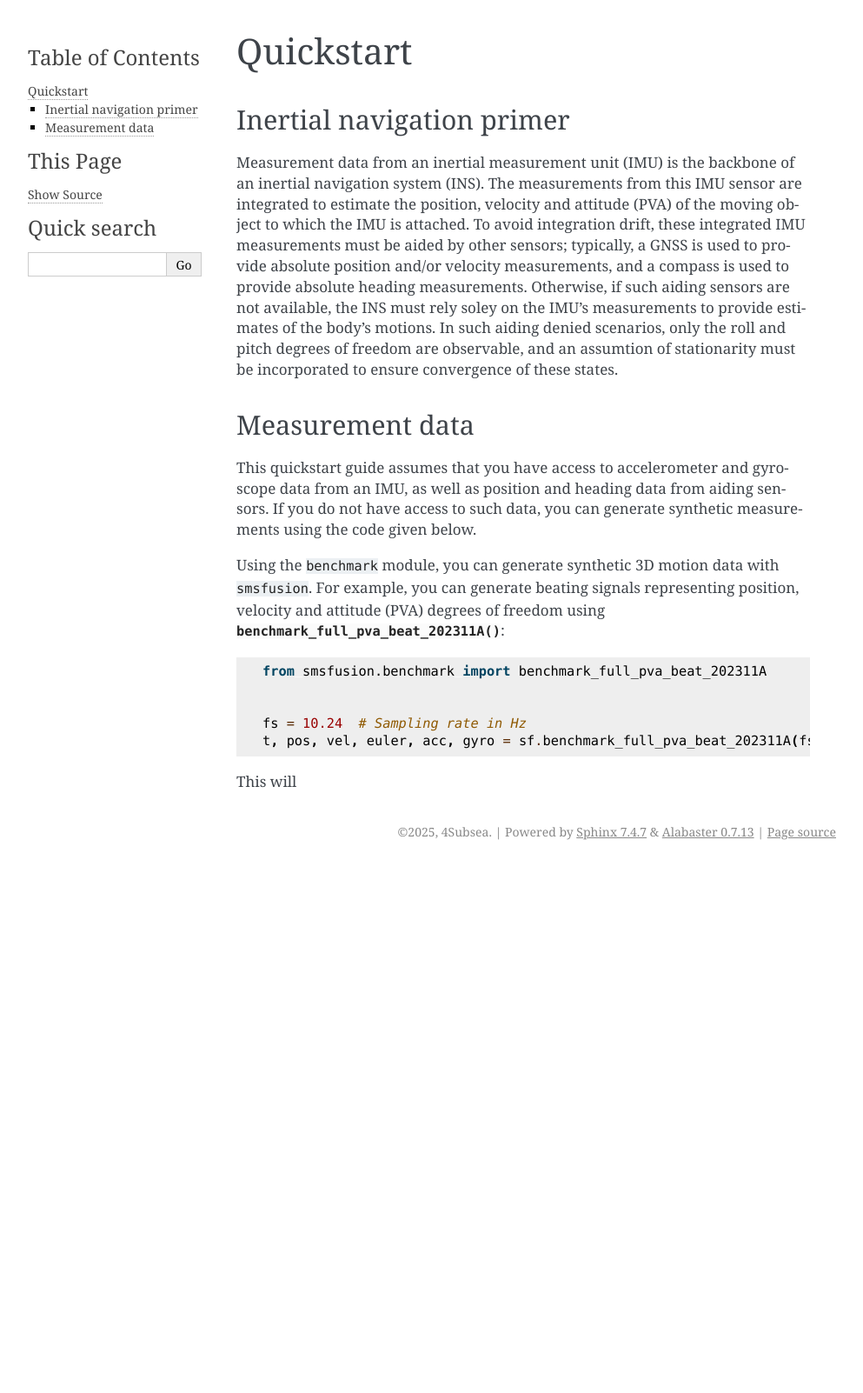
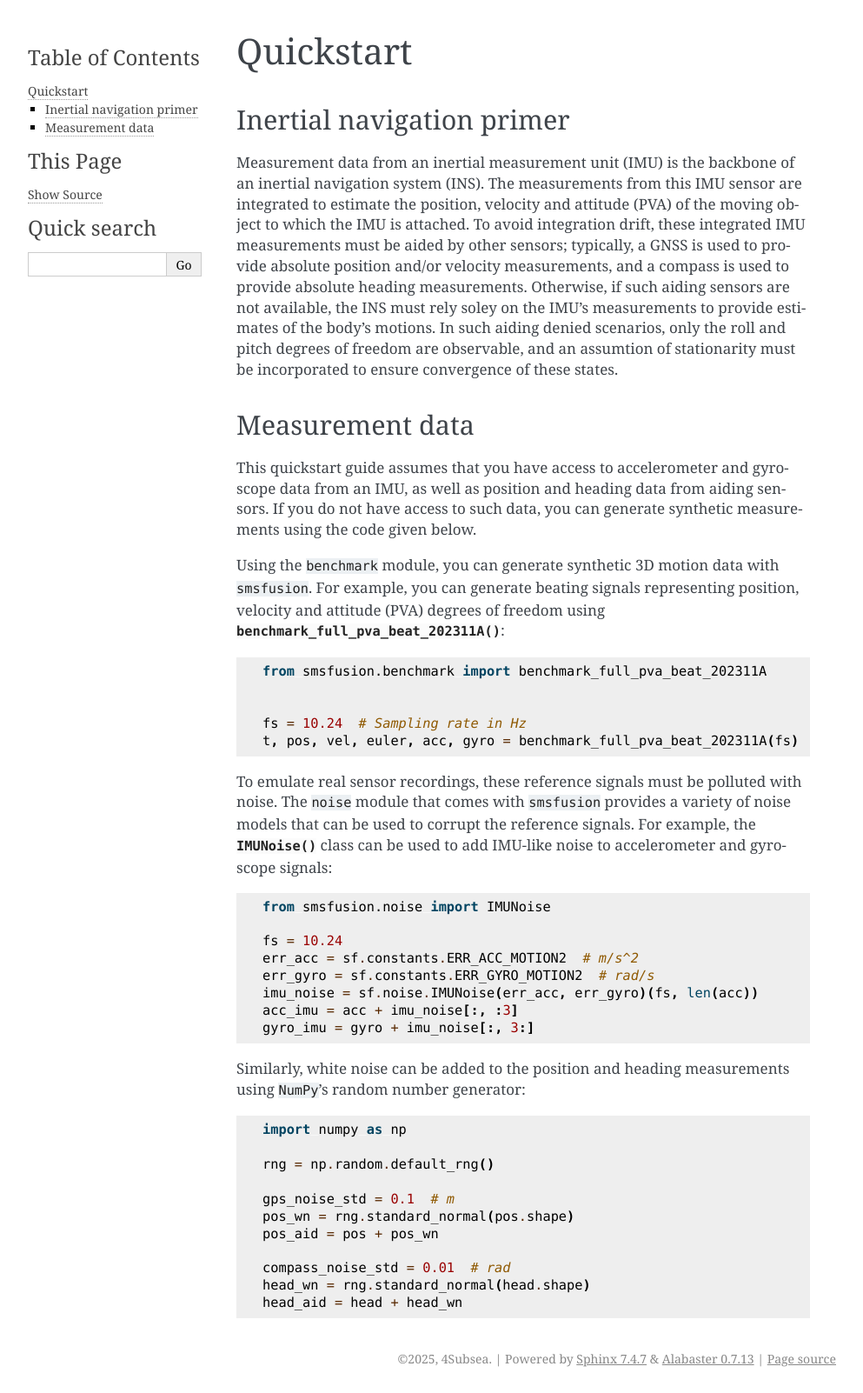
Before and after one commit to 4Subsea/smsfusion-python, a Sphinx documentation site: the page built from docs/user_guide/quickstart.rst, in a window 1280 px wide. Shown: the whole page at 87% size, without its empty margins (148-1141 px from the left). Built offline with Sphinx 7.4.7, drawn with Linux system fonts in a browser that asks for light colours; before the commit the page ends 996 px from its top, so only the background shows below that.

Commit message:
some noise

```diff
--- a/docs/user_guide/quickstart.rst
+++ b/docs/user_guide/quickstart.rst
@@ -31,6 +31,37 @@ attitude (PVA) degrees of freedom using :func:`~smsfusion.benchmark.benchmark_fu
 
 
     fs = 10.24  # Sampling rate in Hz
-    t, pos, vel, euler, acc, gyro = sf.benchmark_full_pva_beat_202311A(fs)
+    t, pos, vel, euler, acc, gyro = benchmark_full_pva_beat_202311A(fs)
 
-This will
+To emulate real sensor recordings, these reference signals must be polluted with noise.
+The ``noise`` module that comes with ``smsfusion`` provides a variety of noise models
+that can be used to corrupt the reference signals. For example, the :func:`~smsfusion.noise.IMUNoise`
+class can be used to add IMU-like noise to accelerometer and gyroscope signals:
+
+.. code-block:: python
+
+    from smsfusion.noise import IMUNoise
+
+    fs = 10.24
+    err_acc = sf.constants.ERR_ACC_MOTION2  # m/s^2
+    err_gyro = sf.constants.ERR_GYRO_MOTION2  # rad/s
+    imu_noise = sf.noise.IMUNoise(err_acc, err_gyro)(fs, len(acc))
+    acc_imu = acc + imu_noise[:, :3]
+    gyro_imu = gyro + imu_noise[:, 3:]
+
+Similarly, white noise can be added to the position and heading measurements using
+``NumPy``'s random number generator:
+
+.. code-block:: python
+
+    import numpy as np
+
+    rng = np.random.default_rng()
+
+    gps_noise_std = 0.1  # m
+    pos_wn = rng.standard_normal(pos.shape)
+    pos_aid = pos + pos_wn
+
+    compass_noise_std = 0.01  # rad
+    head_wn = rng.standard_normal(head.shape)
+    head_aid = head + head_wn
```
